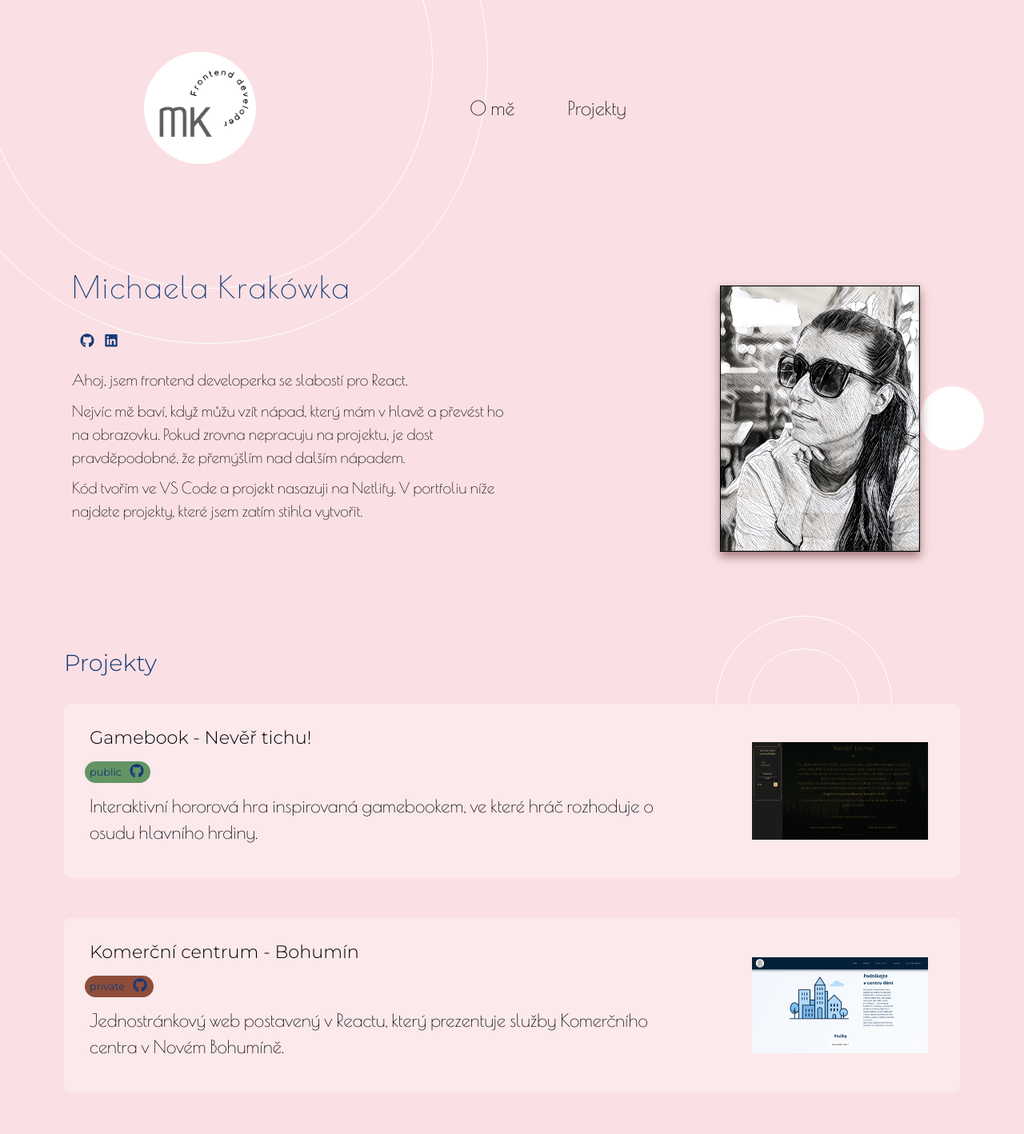
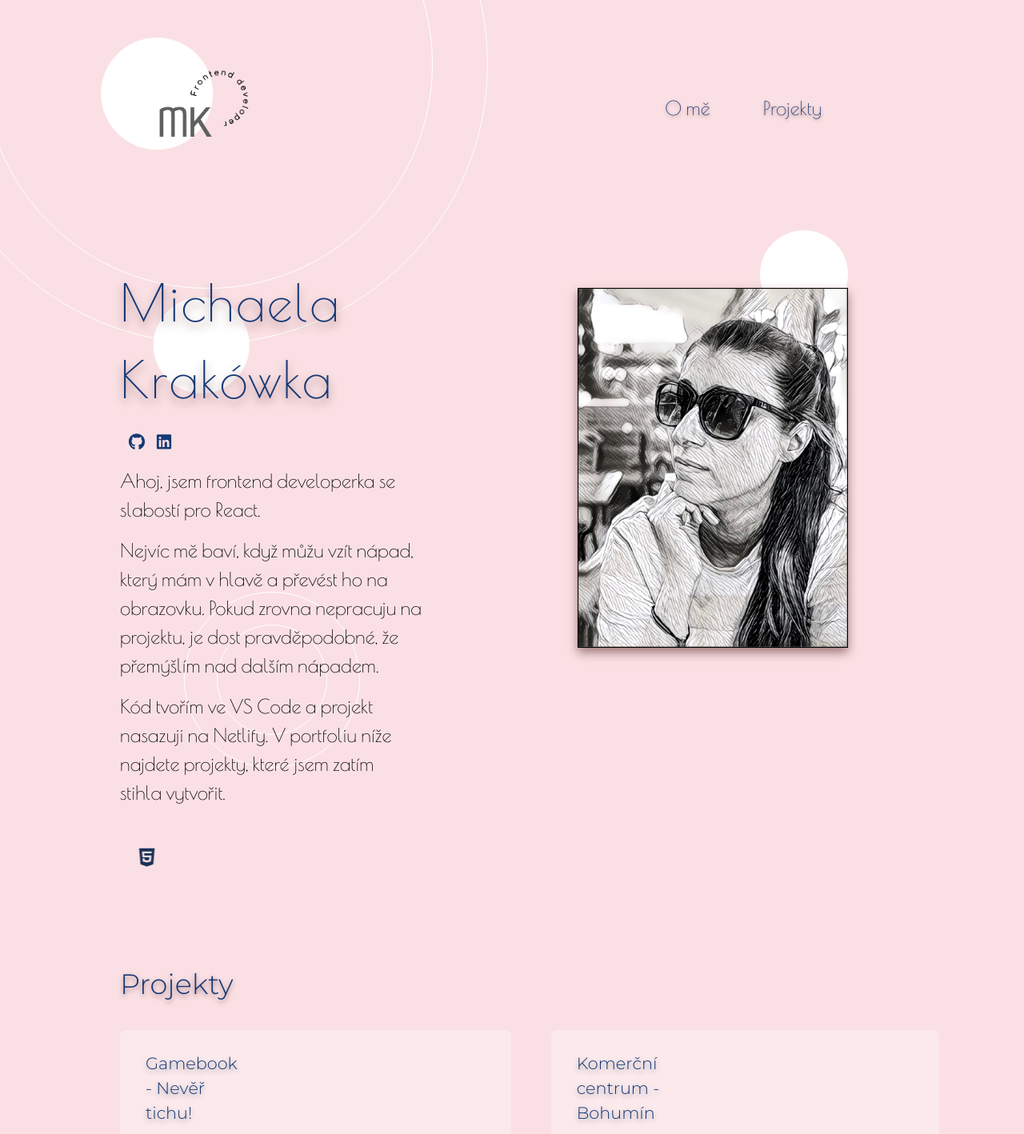
Before and after one commit to MichaelaKrakowka/Portfolio, a React (Create React App) app: page / in a window 1280 px wide. Shown: the top 1418 px of the page at 80% size. Built offline with nearby package versions, Linux system fonts and the light colour scheme.

Commit message:
working on rwd

```diff
--- a/src/components/AboutMe.css
+++ b/src/components/AboutMe.css
@@ -1,12 +1,123 @@
-@media (min-width: 1280px) {
 .about_container {
   position: relative;
   isolation: isolate;
-    padding: 30px;
+  padding: 20px;
   display: flex;
+  flex-direction: column;
+  align-items: center;
+}
+.about_part {
+  padding: 15px;
+}
+.my_name {
+  font-weight: 400;
+  font-size: 3.2rem;
+  letter-spacing: 2px;
+  color: #153976;
+  text-shadow: 0 6px 12px rgb(159, 120, 120);
+}
+.contact {
+  padding: 15px 0;
+}
+.about_paragraph {
+  padding-bottom: 15px;
+}
+.github_card {
+  color: #153976;
+}
+@keyframes runningIcon {
+  from {
+    transform: translateX(-80vw);
+  }
+  to {
+    transform: translateX(80vw);
+  }
+}
+.skills_part {
+  width: 100%;
+  display: flex;
+  justify-content: space-evenly;
+  align-items: center;
+  flex-wrap: wrap;
+  color: #1b3156;
+  overflow: hidden;
+  padding-top: 35px;
+}
+
+.skill_icon {
+  animation: runningIcon 15s linear infinite;
+}
+.photo_part {
+  padding: 15px;
+}
+
+.photo_part img {
+  max-width: 350px;
+  max-height: 450px;
+  object-fit: cover;
+  border: 1px solid black;
+  box-shadow: 0 6px 12px rgb(159, 120, 120);
+}
+
+@keyframes floating1 {
+  0% {
+    transform: translate(0px, 0px);
+  }
+  30% {
+    transform: translate(100px, 100px);
+  }
+  60% {
+    transform: translate(200px, 400px);
+  }
+  100% {
+    transform: translate(50px, 150px);
+  }
+}
+@keyframes floating3 {
+  0% {
+    transform: translate(0px, 0px);
+  }
+  20% {
+    transform: translate(0px, -50px); /*pouze nahoru  */
+  }
+  40% {
+    transform: translate(-100px, -100px); /* doleva nahoru */
+  }
+  65% {
+    transform: translate(-300px, 250px); /* doleva dolů */
+  }
+  100% {
+    transform: translate(-200px, -80px); /* zpět doleva nahoru */
+  }
+}
+.ball,
+.ball3 {
+  position: absolute;
+  z-index: -1;
+  background-color: white;
+  border-radius: 50%;
+  pointer-events: none;
+}
+
+.ball {
+  width: 90px;
+  height: 90px;
+  animation: floating1 25s linear 1s infinite alternate;
+}
+
+.ball3 {
+  width: 90px;
+  height: 90px;
+  animation: floating3 25s linear 1s infinite alternate;
+}
+
+@media (min-width: 1280px) {
+  .about_container {
+    padding: 30px 120px;
+    flex-direction: row;
+    align-items: flex-start;
     flex-wrap: wrap;
   }
-
   .about_part {
     flex: 1;
     padding: 30px;
@@ -16,17 +127,11 @@
     align-items: flex-start;
   }
   .my_name {
-    font-weight: 400;
-    font-size: 4.4rem;
-    letter-spacing: 2px;
-    color: #153976;
+    font-size: 4rem;
   }
-
   .about_paragraph {
-    padding-bottom: 15px;
-    font-size: 1.3rem;
+    font-size: 1.5rem;
   }
-
   @keyframes runningIcon {
     from {
       transform: translateX(-40vw);
@@ -35,7 +140,6 @@
       transform: translateX(40vw);
     }
   }
-
   .skills_part {
     width: 100%;
     display: flex;
@@ -59,14 +163,6 @@
     padding: 60px 100px;
   }
 
-  .photo_part img {
-    max-width: 350px;
-    max-height: 450px;
-    object-fit: cover;
-    border: 1px solid black;
-    box-shadow: 0 6px 12px rgb(159, 120, 120);
-  }
-
   @keyframes floating1 {
     0% {
       transform: translate(0px, 0px);
@@ -79,21 +175,6 @@
     }
     100% {
       transform: translate(100px, 200px);
-    }
-  }
-
-  @keyframes floating2 {
-    0% {
-      transform: translate(0px, 0px);
-    }
-    30% {
-      transform: translate(-150px, -50px);
-    }
-    60% {
-      transform: translate(600px, 200px);
-    }
-    100% {
-      transform: translate(200px, 500px);
     }
   }
 
@@ -114,13 +195,6 @@
       transform: translate(-300px, -380px); /* zpět doleva nahoru */
     }
   }
-  .ball,
-  .ball3 {
-    z-index: -1;
-    background-color: white;
-    border-radius: 50%;
-    pointer-events: none;
-  }
 
   .ball {
     width: 120px;
@@ -131,19 +205,18 @@
   .ball3 {
     width: 110px;
     height: 110px;
-    animation: floating3 25s linear 1s infinite alternate;
   }
 
   /* .circle2 {
     position: absolute;
     z-index: -2;
-  width: 900px;
-  height: 900px;
+    width: 400px;
+    height: 400px;
     border: 1px solid white;
     border-radius: 50%;
     background-color: #fae0e4;
-  top: 650px;
-  right: 200px;
+    top: 750px;
+    right: 600px;
   }
 
   .circle2::after {
@@ -183,7 +256,8 @@
   .icon_card:hover {
     color: aliceblue;
   }
-
+}
+/*
   @media (max-width: 1280px) {
     .about_part {
       padding: 30px 30px 30px 60px;
@@ -220,4 +294,4 @@
       height: 80px;
     }
   }
-}
+} */
--- a/src/components/AboutMe.js
+++ b/src/components/AboutMe.js
@@ -37,7 +37,7 @@ export const AboutMe = () => {
               </a>
             </div>
             <div>
-              <div className="paragraph_part fade_item delay_1">
+              <div className="paragraph_part fade_item delay_2">
                 <p className="about_paragraph">
                   Ahoj, jsem frontend developerka se slabostí pro React.
                 </p>
@@ -83,10 +83,13 @@ export const AboutMe = () => {
             </div>{" "}
           </div>
 
-          <div className="photo_part fade_item delay_1">
+          <div className="photo_part ">
             {/* <div className="circle2"></div> */}
             <div className="circle3"></div>
-            <img alt="Me in black and white" src="/photo.jpg"></img>
+            <img
+              className="fade_item delay_3"
+              alt="Me in black and white"
+              src="/photo.jpg"></img>
             <div className="ball3"></div>
           </div>
         </div>
--- a/src/components/Footer.css
+++ b/src/components/Footer.css
@@ -2,6 +2,7 @@
   height: 150px;
   display: flex;
   align-items: center;
+  padding: 20px;
 }
 
 .footer_paragraph {
--- a/src/components/Header.css
+++ b/src/components/Header.css
@@ -1,13 +1,112 @@
+.header {
+  padding: 15px;
+}
+.header_container {
+  position: relative;
+  display: flex;
+  align-items: center;
+}
+.logo {
+  max-width: 90px;
+  max-height: 90px;
+}
+.nav_links {
+  display: none;
+}
+
+@keyframes floating2 {
+  0% {
+    transform: translate(0px, 0px);
+  }
+  30% {
+    transform: translate(-50px, -50px);
+  }
+  60% {
+    transform: translate(300px, 50px);
+  }
+  100% {
+    transform: translate(100px, 200px);
+  }
+}
+
+.ball2 {
+  position: absolute;
+  width: 100px;
+  height: 100px;
+  z-index: -1;
+  background-color: white;
+  pointer-events: none;
+  border-radius: 50%;
+  animation: floating2 35s linear 1s infinite alternate;
+}
+
+@media (min-width: 1280px) {
   .header {
     padding: 30px 60px;
   }
 
   .header_container {
-  position: relative;
+    justify-content: space-between;
+    padding: 30px 120px;
+  }
+
+  .logo {
+    max-width: 150px;
+    max-height: 150px;
+  }
+  .nav_links {
     display: flex;
-  justify-content: space-between;
     align-items: center;
-  padding: 30px 120px;
+    gap: 40px;
+    list-style: none;
+    padding-right: 60px;
+  }
+
+  .nav_links {
+    display: flex;
+    align-items: center;
+    gap: 40px;
+    list-style: none;
+    padding-right: 60px;
+  }
+
+  .nav_link {
+    text-decoration: none;
+    color: #153976;
+    text-shadow: 0 2px 4px rgb(159, 120, 120);
+    font-family: "Poiret One", sans-serif;
+    font-size: 1.5rem;
+    padding: 7px 13px;
+  }
+
+  .nav_link:hover {
+    border-bottom: 2px solid white;
+  }
+
+  @keyframes floating2 {
+    0% {
+      transform: translate(0px, 0px);
+    }
+    30% {
+      transform: translate(-150px, -50px);
+    }
+    60% {
+      transform: translate(600px, 200px);
+    }
+    100% {
+      transform: translate(200px, 500px);
+    }
+  }
+
+  .ball2 {
+    position: absolute;
+    width: 140px;
+    height: 140px;
+    z-index: -1;
+    background-color: white;
+    pointer-events: none;
+    border-radius: 50%;
+    animation: floating2 45s linear 1s infinite alternate;
   }
   .circle {
     position: absolute;
@@ -31,39 +130,4 @@
     border: 1px solid white;
     border-radius: 50%;
   }
-
-.logo {
-  max-width: 150px;
-  max-height: 150px;
 }
-
-.nav_links {
-  display: flex;
-  align-items: center;
-  gap: 40px;
-  list-style: none;
-  padding-right: 60px;
-}
-
-.nav_link {
-  text-decoration: none;
-  color: black;
-  font-family: "Poiret One", sans-serif;
-  font-size: 1.5rem;
-  padding: 7px 13px;
-}
-
-.nav_link:hover {
-  border-bottom: 2px solid white;
-}
-
-.ball2 {
-  position: absolute;
-  width: 140px;
-  height: 140px;
-  z-index: -1;
-  background-color: white;
-  pointer-events: none;
-  border-radius: 50%;
-  animation: floating2 45s linear 1s infinite alternate;
-}
--- a/src/components/Header.js
+++ b/src/components/Header.js
@@ -26,11 +26,6 @@ export const Header = () => {
               </li>
             </ul>
           </nav>
-          <div className="hamburger">
-            <span></span>
-            <span></span>
-            <span></span>
-          </div>
         </div>
       </RevealSection>
     </header>
--- a/src/components/ProjectCard.css
+++ b/src/components/ProjectCard.css
@@ -4,88 +4,84 @@
   font-family: "Poiret One", sans-serif;
   border-radius: 8px;
 }
-
 .container_card:hover {
   background-color: rgb(253, 243, 243);
 }
 
-.content_card {
-  display: flex;
-  justify-content: center;
-  align-items: center;
-  gap: 50px;
+.img_content {
+  padding: 20px 0;
 }
-
-.img_content {
-  padding: 20px;
-}
-
 .img_card {
-  max-width: 220px;
-  max-height: 200px;
+  border-radius: 8px;
 }
 .heading_card {
   font-family: "Montserrat", sans-serif;
   font-weight: 300;
-  padding: 6px 12px;
+  padding: 6px 0;
+  color: #153976;
+  text-shadow: 0 3px 6px #999ca0;
 }
-
 .visibility_card {
   display: inline-block;
   font-size: 0.8rem;
   border-radius: 15px;
   width: auto;
   margin: 6px;
-  padding: 3px 6px;
+  padding: 4px 10px;
   text-align: center;
   font-family: "Montserrat", sans-serif;
-}
-
-.icon_card2:hover {
   color: #153976;
 }
-
-.icon_card {
-  padding-left: 8px;
-}
-
 .public_bg {
   background-color: rgba(83, 139, 83, 0.891);
+}
+.public_bg:hover {
+  color: aliceblue;
 }
 
 .private_bg {
   background-color: rgb(141, 77, 57);
 }
 
+.icon_card {
+  padding-left: 8px;
+}
 .text_card {
-  font-weight: 300;
+  padding: 12px 0;
 }
 
-.website_card {
-  text-decoration: none;
-  font-size: 0.8rem;
-  color: rgb(197, 193, 193);
-  background-color: #153976;
-  width: 80px;
-  text-align: center;
-  border-radius: 15px;
+@media (min-width: 1280px) {
+  .content_card {
+    display: flex;
+    justify-content: center;
+    align-items: center;
+    gap: 50px;
+  }
+
+  .img_content {
+    padding: 20px;
+  }
+
+  .img_card {
+    max-width: 220px;
+    max-height: 200px;
+  }
+  .heading_card {
+    padding: 6px 12px;
+  }
+
+  /* .website_card {
+    text-decoration: none;
+    font-size: 0.8rem;
+    color: rgb(197, 193, 193);
+    background-color: #153976;
+    width: 80px;
+    text-align: center;
+    border-radius: 15px;
+  } */
+
+  /* .icons_content {
+    display: flex;
+    gap: 15px;
+  } */
 }
-
-.icons_content {
-  display: flex;
-  gap: 15px;
-}
-
-.github_card {
-  color: #153976;
-  text-decoration: none;
-}
-
-.text_card {
-  padding: 6px 12px 20px 12px;
-}
-
-@media (max-width: 1280px) {
-  .content_card {
-  }
-}
--- a/src/components/ProjectCard.js
+++ b/src/components/ProjectCard.js
@@ -12,7 +12,7 @@ export const ProjectCard = ({
 }) => {
   return (
     <div className="container_card">
-      <div className="content_card">
+      <div className="content_card fade_item delay_2">
         <div>
           <h4 className="heading_card">{title}</h4>
           <a
--- a/src/components/Projects.css
+++ b/src/components/Projects.css
@@ -1,37 +1,36 @@
+.project_container {
+  position: relative;
+}
+.project_content {
+  padding: 20px;
+}
+.headings {
+  font-size: 1.9rem;
+  color: #153976;
+  text-decoration: none;
+  font-weight: 300;
+  padding-bottom: 30px;
+  font-family: "Montserrat", sans-serif;
+  text-shadow: 0 3px 6px rgb(159, 120, 120);
+}
+.project_cards {
+  display: flex;
+  flex-direction: column;
+  gap: 30px;
+}
+
 @media (min-width: 1280px) {
-  .project_container {
-    position: relative;
-  }
-
   .project_content {
-    padding: 60px 180px;
+    padding: 60px 150px;
   }
 
   .headings {
     font-size: 2.2rem;
-    color: #153976;
-    text-decoration: none;
-    font-weight: 300;
-    padding-bottom: 30px;
-    font-family: "Montserrat", sans-serif;
   }
 
   .project_cards {
+    flex-direction: row;
     max-width: 1500px;
-    display: flex;
     gap: 50px;
   }
-
-  @media (max-width: 1280px) {
-    .headings {
-      font-size: 1.8rem;
-    }
-    .project_content {
-      padding: 30px 80px;
-    }
-    .project_cards {
-      flex-direction: column;
-      justify-content: center;
-    }
-  }
 }
--- a/src/index.css
+++ b/src/index.css
@@ -83,5 +83,5 @@ body {
   background-color: #fae0e4;
   color: black;
   font-family: "Poiret One", sans-serif;
-  font-size: 1.4rem;
+  font-size: 1.3rem;
 }
```
Lines whose indentation alone changed are shown as unchanged.
